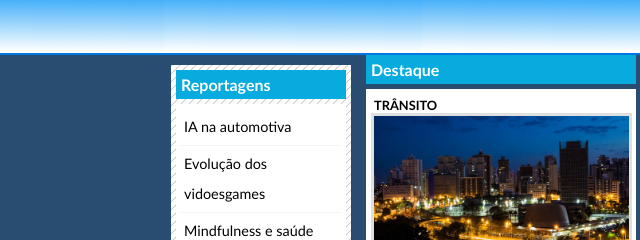
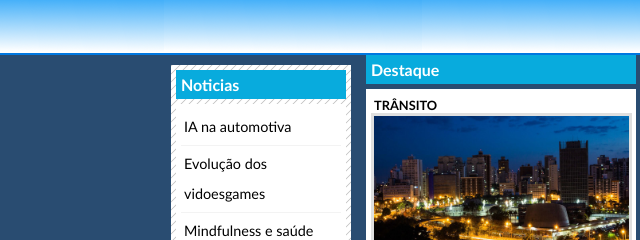
Before and after one commit to Sufoi/SiteNoticias, a plain HTML site: page index.html in a window 1280 px wide. Shown: the part 180-420 px from the top of the page, 94-734 px from the left. Drawn offline with Linux system fonts and the light colour scheme.

Commit message:
Alterar Titulo

```diff
--- a/index.html
+++ b/index.html
@@ -165,7 +165,7 @@
         </div>
         <div id="lateral">
             <div class="caixa">
-                <h2>Reportagens</h2>
+                <h2>Noticias</h2>
                 <div class="caixa-conteudo">
                     <ul>
                         <li><a href="IA na automotiva.html">IA na automotiva</a></li>
```
